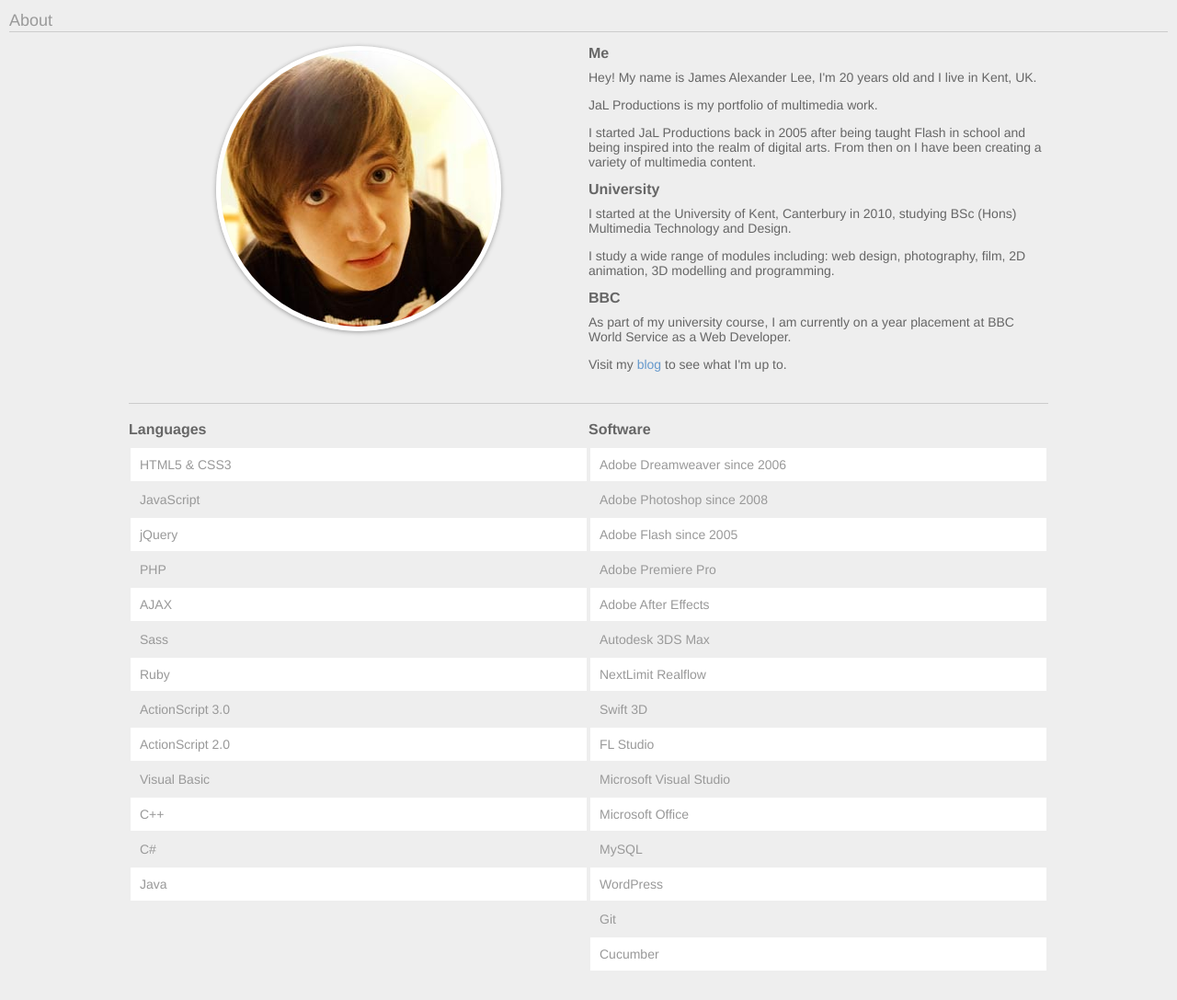
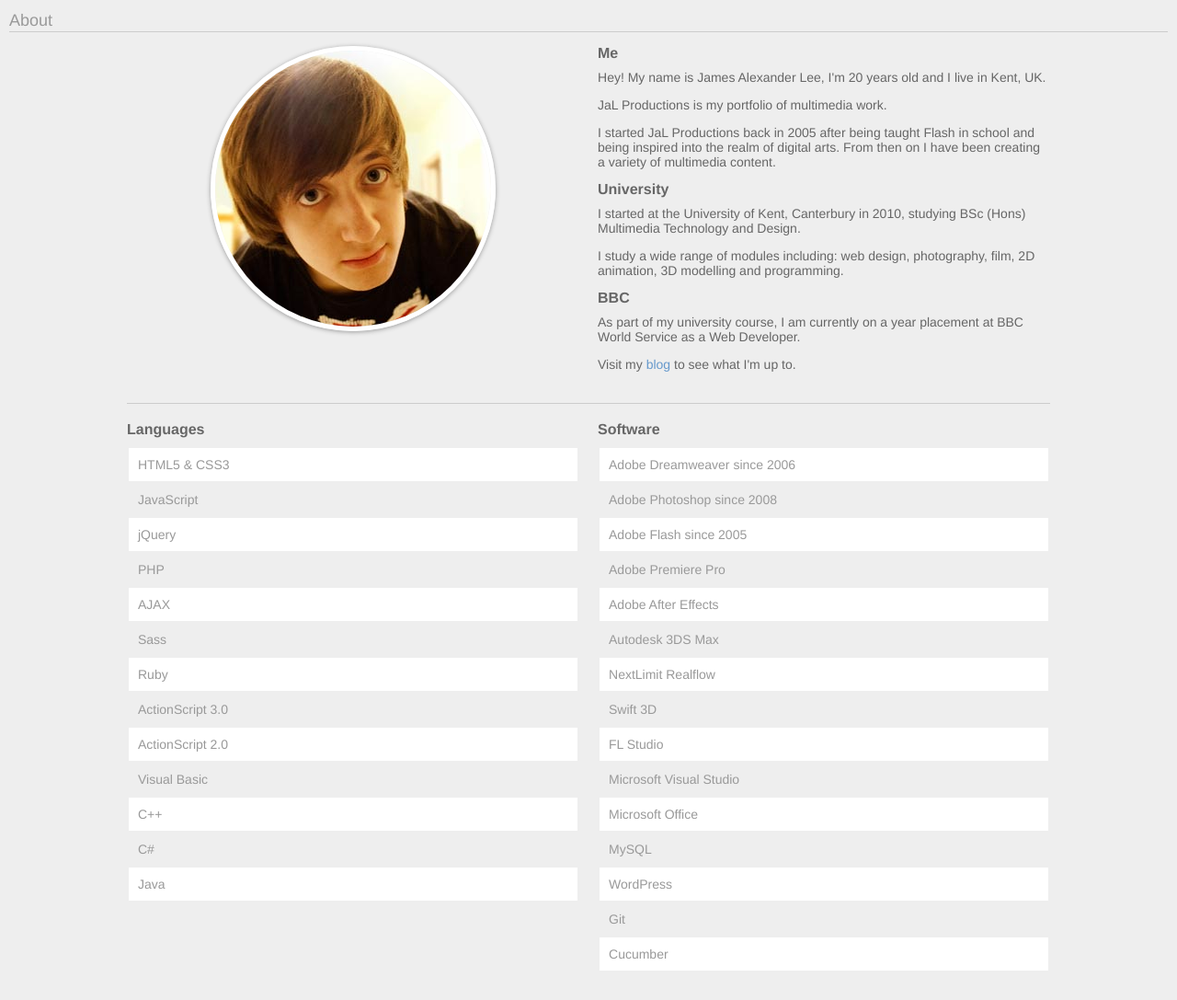
Before and after one commit to jamesl1001/jalproductions, a PHP site: page /about in a window 1280 px wide. Shown: the part 40-1127 px from the top of the page at 92% size. Run offline with PHP 8.4, Linux system fonts and the light colour scheme; some libraries are stand-ins or nearby versions.

Commit message:
Remove duplicate columning classes. Add columns to Programming page

```diff
--- a/about.php
+++ b/about.php
@@ -10,36 +10,38 @@
         <div id="page" itemscope itemtype="http://data-vocabulary.org/Person">
             <h2>About</h2>
             <div class="centre">
-                <div class="content_box" id="face">
+                <div class="col col-p" id="face">
                     <img src="img/james.jpg" class="circle" alt="James Alexander Lee" itemprop="photo"/>
                 </div>
 
-                <div class="content_box" id="me">
+                <div class="col col-s">
+                    <div id="me">
                         <h3>Me</h3>
                         <p>Hey! My name is <span itemprop="name">James Alexander Lee</span>, I'm 20 years old and I live in <span itemprop="address" itemscope itemtype="http://data-vocabulary.org/Address"><span itemprop="region">Kent</span>, <span itemprop="country-name">UK</span></span>.</p>
                         <p><span itemprop="affiliation">JaL Productions</span> is my portfolio of multimedia work.</p>
                         <p>I started JaL Productions back in 2005 after being taught Flash in school and being inspired into the realm of digital arts. From then on I have been creating a variety of multimedia content.</p>
                     </div>
 
-                <div class="content_box" id="university">
+                    <div id="university">
                         <h3>University</h3>
                         <p>I started at the University of Kent, Canterbury in 2010, studying BSc (Hons) Multimedia Technology and Design.</p>
                         <p>I study a wide range of modules including: web design, photography, film, 2D animation, 3D modelling and programming.</p>
                     </div>
 
-                <div class="content_box" id="bbc">
+                    <div id="bbc">
                         <h3>BBC</h3>
                         <p>As part of my university course, I am currently on a year placement at BBC World Service as a Web Developer.</p>
                         <p>Visit my <a href="http://blog.jalproductions.co.uk/" target="_blank">blog</a> to see what I'm up to.</p>
                     </div>
 
-                <div class="content_box" id="lastfm">
-                    <!-- <h3>What I'm Listening To</h3> -->
+                    <!-- <div class="col col-p" id="lastfm">
+                        <h3>What I'm Listening To</h3>
+                    </div> -->
                 </div>
 
                 <hr>
 
-                <div class="content_box" id="languages">
+                <div class="col col-p" id="languages">
                     <h3>Languages</h3>
                     <table>
                         <tr>
@@ -84,7 +86,7 @@
                     </table>
                 </div>
 
-                <div class="content_box" id="software">
+                <div class="col col-s" id="software">
                     <h3>Software</h3>
                     <table>
                         <tr>
--- a/sass/_base.scss
+++ b/sass/_base.scss
@@ -59,7 +59,6 @@ h4, h5 {
 
 p {
   color: #666;
-  font-size: 14px;
 }
 
 .center_italic {
@@ -139,14 +138,13 @@ iframe {
   }
 }
 
-@media (min-width: 1000px) {
+@media (min-width: 1024px) {
   .centre {
-    width: 1000px;
+    width: 1004px;
     margin: 0 auto;
   }
 
-  .content_box {
-    width: 50%;
-    float: left;
+  .col-divider {
+    display: none;
   }
 }
--- a/sass/_columns.scss
+++ b/sass/_columns.scss
@@ -1,7 +1,7 @@
 /*===COLUMNS===*/
 @media (min-width: 1024px) {
   .col {
-      width: 48%;
+      width: 49%;
       float: left;
   }
 
--- a/styles.css
+++ b/styles.css
@@ -56,7 +56,6 @@ h4, h5 {
 
 p {
   color: #666;
-  font-size: 14px;
 }
 
 .center_italic {
@@ -135,15 +134,14 @@ iframe {
     letter-spacing: 4px;
   }
 }
-@media (min-width: 1000px) {
+@media (min-width: 1024px) {
   .centre {
-    width: 1000px;
+    width: 1004px;
     margin: 0 auto;
   }
 
-  .content_box {
-    width: 50%;
-    float: left;
+  .col-divider {
+    display: none;
   }
 }
 /*===HEADER===*/
@@ -324,7 +322,7 @@ header a:hover {
 /*===COLUMNS===*/
 @media (min-width: 1024px) {
   .col {
-    width: 48%;
+    width: 49%;
     float: left;
   }
 
```
Also changed, not shown: programming.php (+15 -3 lines). Lines whose indentation alone changed are shown as unchanged.
